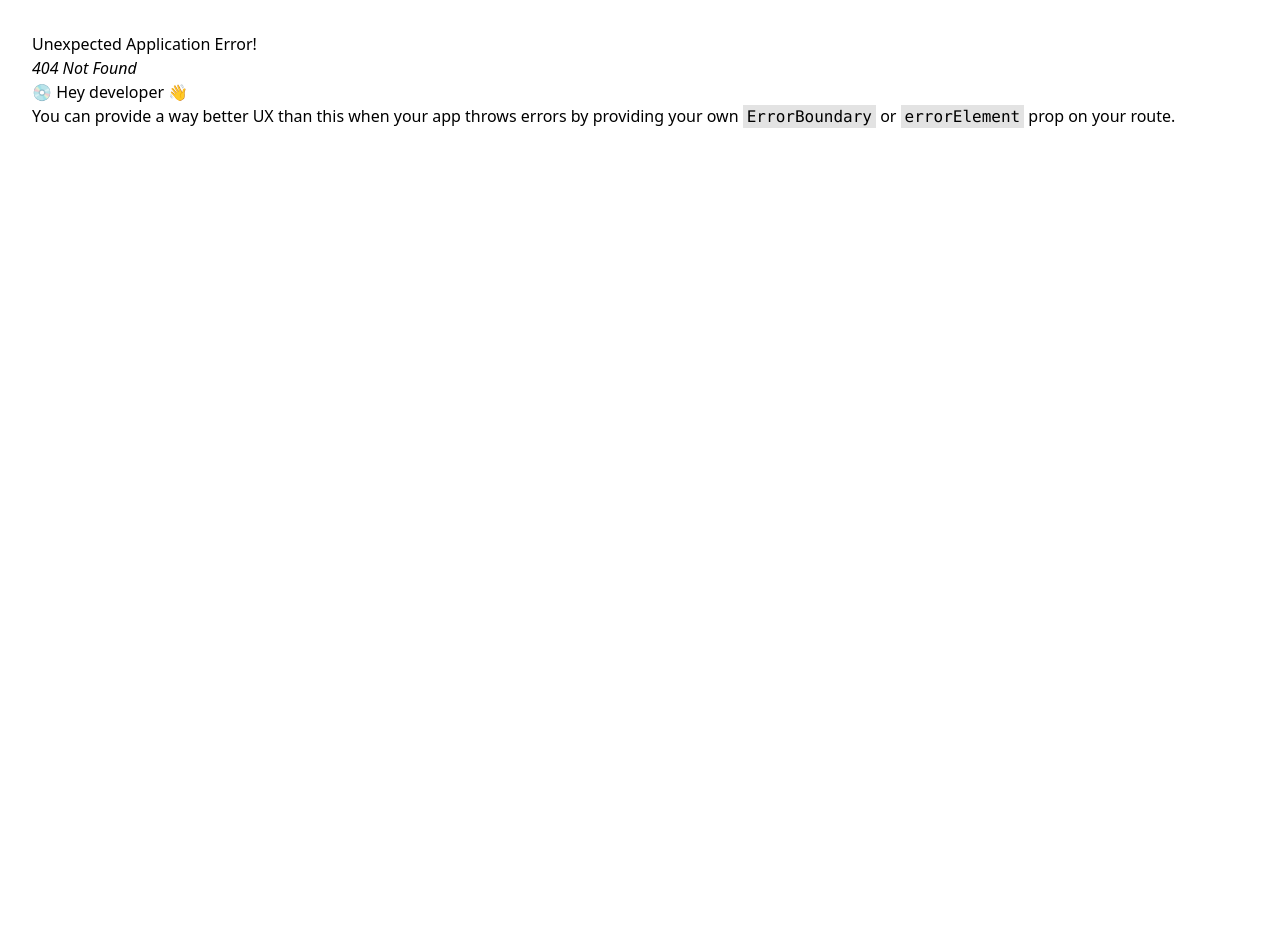
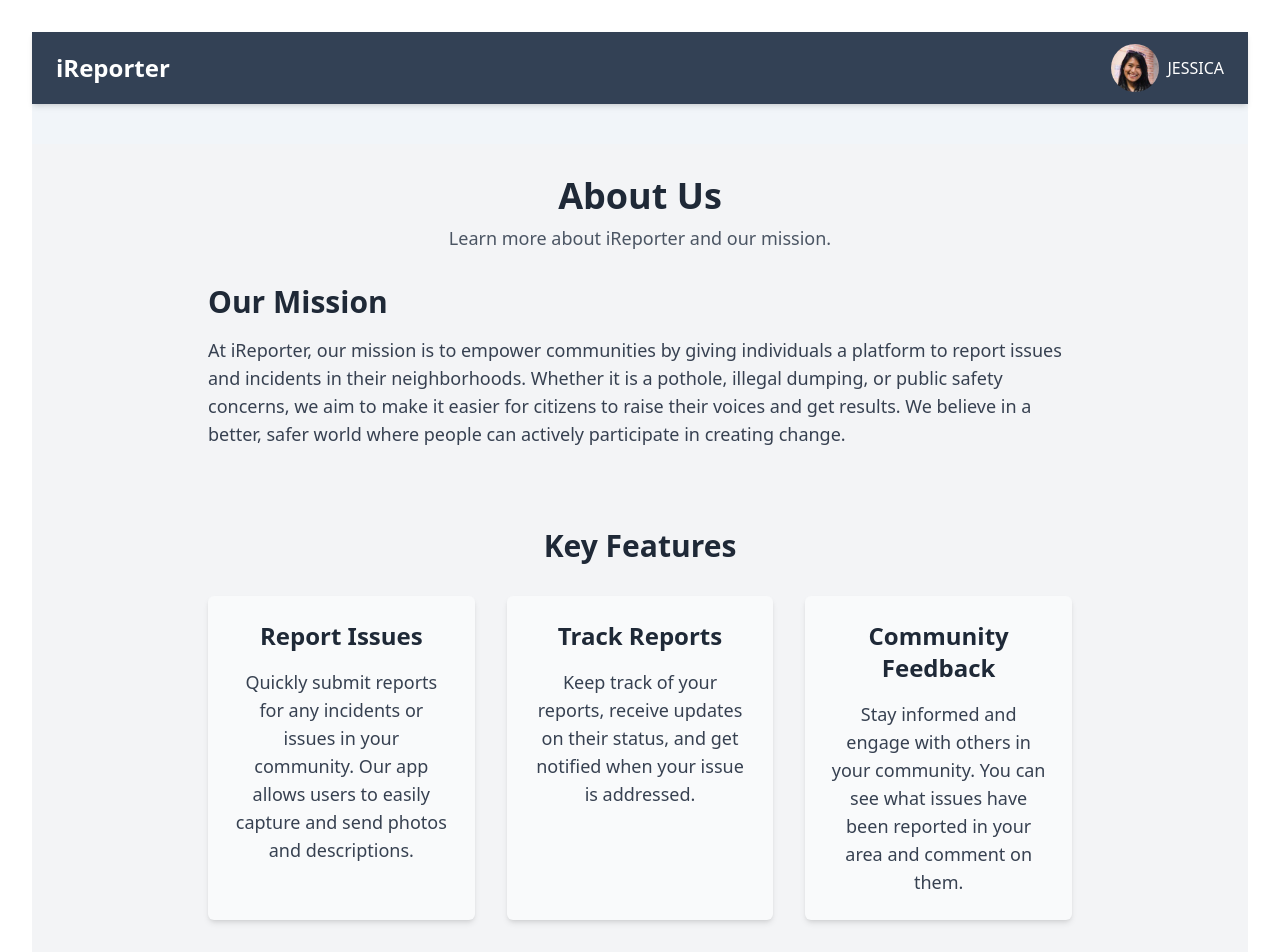
Before and after one commit to techymuideen/iReport, a React (Vite) app: page /about in a window 1280 px wide. Before the commit this address had no page. Shown: the top 952 px of the page. Before the commit the page ends 800 px from the top, so only its background shows below. Built offline with nearby package versions, Linux system fonts and the light colour scheme.

Commit message:
Created the pages and the routes

```diff
--- a/src/App.jsx
+++ b/src/App.jsx
@@ -3,29 +3,74 @@ import { createBrowserRouter, RouterProvider } from 'react-router-dom';
 import Overview from './pages/Overview';
 import Signup from './pages/Signup';
 import Login from './pages/Login';
+import CompleteSignup from './pages/CompleteSignup';
+import ForgetPassword from './pages/ForgetPassword';
+import ResetPassword from './pages/ResetPassword';
+import AppLayout from './ui/AppLayout';
+import AboutUs from './pages/AboutUs';
+import DashboardLayout from './ui/DashboardLayout';
+import ManageReport from './pages/ManageReport';
+import Settings from './pages/Settings';
+import CreateReport from './pages/CreateReport'
 
 function App() {
   const router = createBrowserRouter([
     {
       path: '/',
+      element: <AppLayout />,
+      children: [
+        {
+          path: '/',
+          element: <DashboardLayout />,
+          children: [
+            {
+              path: '/',
               element: <Overview />,
-      children: [],
+            },
+            {
+              path: 'create-report',
+              element: <CreateReport />,
+            },
+            {
+              path: '/manage-report',
+              element: <ManageReport />,
+            },
+            {
+              path: '/settings',
+              element: <Settings />,
+            },
+          ],
         },
         {
           path: 'login',
           element: <Login />,
         },
+
         {
           path: '/signup',
           element: <Signup />,
         },
+        {
+          path: '/complete-signup',
+          element: <CompleteSignup />,
+        },
+        {
+          path: '/forget-password',
+          element: <ForgetPassword />,
+        },
+        {
+          path: '/reset-password/:token',
+          element: <ResetPassword />,
+        },
+        {
+          path: '/about',
+          element: <AboutUs />,
+        },
+      ],
+    },
   ]);
 
-  return (
-    <>
-      <RouterProvider router={router} />
-    </>
-  );
+  return <RouterProvider router={router} />;
 }
 
 export default App;
--- /dev/null
+++ b/src/pages/AboutUs.jsx
@@ -0,0 +1,112 @@
+import Profile1 from '../../public/img/user-18.jpg';
+import Profile2 from '../../public/img/user-5c8a1f292f8fb814b56fa184-1557847261269.jpeg';
+import Profile3 from '../../public/img/user-6.jpg';
+
+const AboutUs = () => {
+  return (
+    <div className='bg-gray-100 min-h-screen py-8'>
+      {/* Header */}
+      <header className='text-center mb-8'>
+        <h1 className='text-4xl font-bold text-gray-800'>About Us</h1>
+        <p className='text-lg text-gray-600 mt-2'>
+          Learn more about iReporter and our mission.
+        </p>
+      </header>
+
+      {/* Introduction */}
+      <section className='max-w-4xl mx-auto px-4 mb-12'>
+        <h2 className='text-3xl font-semibold text-gray-800 mb-4'>
+          Our Mission
+        </h2>
+        <p className='text-lg text-gray-700'>
+          At iReporter, our mission is to empower communities by giving
+          individuals a platform to report issues and incidents in their
+          neighborhoods. Whether it is a pothole, illegal dumping, or public
+          safety concerns, we aim to make it easier for citizens to raise their
+          voices and get results. We believe in a better, safer world where
+          people can actively participate in creating change.
+        </p>
+      </section>
+
+      {/* Features */}
+      <section className='bg-grey-100 py-8'>
+        <div className='max-w-4xl mx-auto px-4 text-center'>
+          <h2 className='text-3xl font-semibold text-gray-800 mb-8'>
+            Key Features
+          </h2>
+          <div className='grid grid-cols-1 sm:grid-cols-2 lg:grid-cols-3 gap-8'>
+            <div className='bg-gray-50 p-6 rounded-md shadow-md'>
+              <h3 className='text-2xl font-semibold text-gray-800 mb-4'>
+                Report Issues
+              </h3>
+              <p className='text-lg text-gray-700'>
+                Quickly submit reports for any incidents or issues in your
+                community. Our app allows users to easily capture and send
+                photos and descriptions.
+              </p>
+            </div>
+            <div className='bg-gray-50 p-6 rounded-md shadow-md'>
+              <h3 className='text-2xl font-semibold text-gray-800 mb-4'>
+                Track Reports
+              </h3>
+              <p className='text-lg text-gray-700'>
+                Keep track of your reports, receive updates on their status, and
+                get notified when your issue is addressed.
+              </p>
+            </div>
+            <div className='bg-gray-50 p-6 rounded-md shadow-md'>
+              <h3 className='text-2xl font-semibold text-gray-800 mb-4'>
+                Community Feedback
+              </h3>
+              <p className='text-lg text-gray-700'>
+                Stay informed and engage with others in your community. You can
+                see what issues have been reported in your area and comment on
+                them.
+              </p>
+            </div>
+          </div>
+        </div>
+      </section>
+
+      {/* The Team */}
+      <section className='max-w-4xl mx-auto px-4 my-12'>
+        <h2 className='text-3xl font-semibold text-gray-800 text-center mb-8'>
+          Meet Our Team
+        </h2>
+        <div className='flex flex-wrap justify-center gap-12'>
+          <div className='w-64 text-center flex flex-col items-center'>
+            <img
+              src={Profile1}
+              alt='Team Member'
+              className='rounded-full mb-4 h-[10rem] w-[10rem]'
+            />
+            <h3 className='text-xl font-semibold text-gray-800'>John Doe</h3>
+            <p className='text-gray-600'>CEO & Founder</p>
+          </div>
+          <div className='w-64 text-center flex flex-col items-center'>
+            <img
+              src={Profile2}
+              alt='Team Member'
+              className='rounded-full mb-4 h-[10rem] w-[10rem]'
+            />
+            <h3 className='text-xl font-semibold text-gray-800'>Jane Smith</h3>
+            <p className='text-gray-600'>Lead Developer</p>
+          </div>
+          <div className='w-64 text-center flex flex-col items-center'>
+            <img
+              src={Profile3}
+              alt='Team Member'
+              className='rounded-full mb-4 h-[10rem] w-[10rem]'
+            />
+            <h3 className='text-xl font-semibold text-gray-800'>
+              Emily Johnson
+            </h3>
+            <p className='text-gray-600'>Product Designer</p>
+          </div>
+        </div>
+      </section>
+    </div>
+  );
+};
+
+export default AboutUs;
--- /dev/null
+++ b/src/pages/ManageReport.jsx
@@ -0,0 +1,9 @@
+const ManageReport = () => {
+  return (
+    <div>
+      <h1>Manage Report</h1>
+    </div>
+  );
+};
+
+export default ManageReport;
--- a/src/pages/Overview.jsx
+++ b/src/pages/Overview.jsx
@@ -1,5 +1,9 @@
 const Overview = () => {
-  return <h2>Overview</h2>;
+  return (
+    <div>
+      <h1>Overview</h1>
+    </div>
+  );
 };
 
 export default Overview;
--- /dev/null
+++ b/src/pages/Settings.jsx
@@ -0,0 +1,5 @@
+const Settings = () => {
+  return <div>Settings</div>;
+};
+
+export default Settings;
```
Lines whose indentation alone changed are shown as unchanged.
